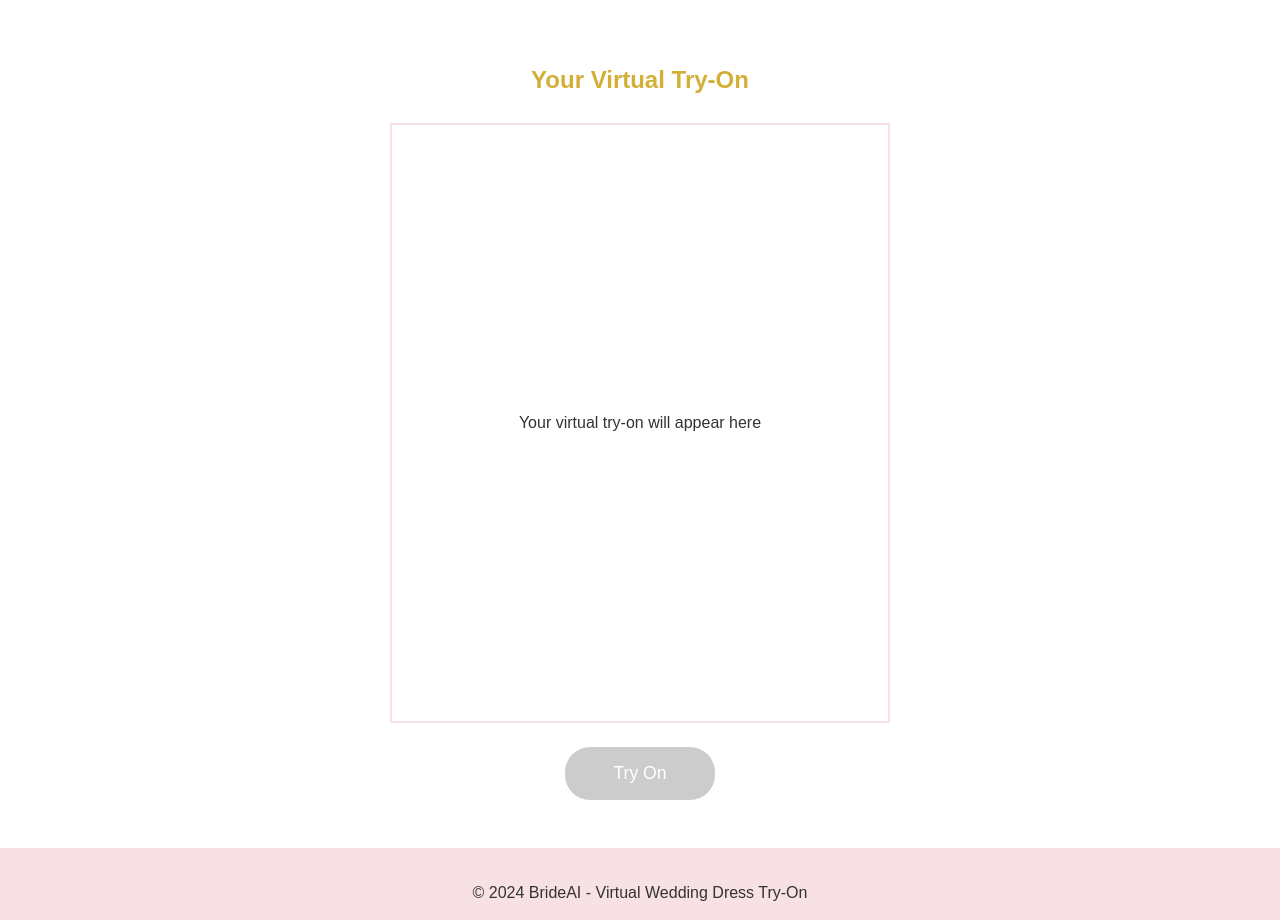
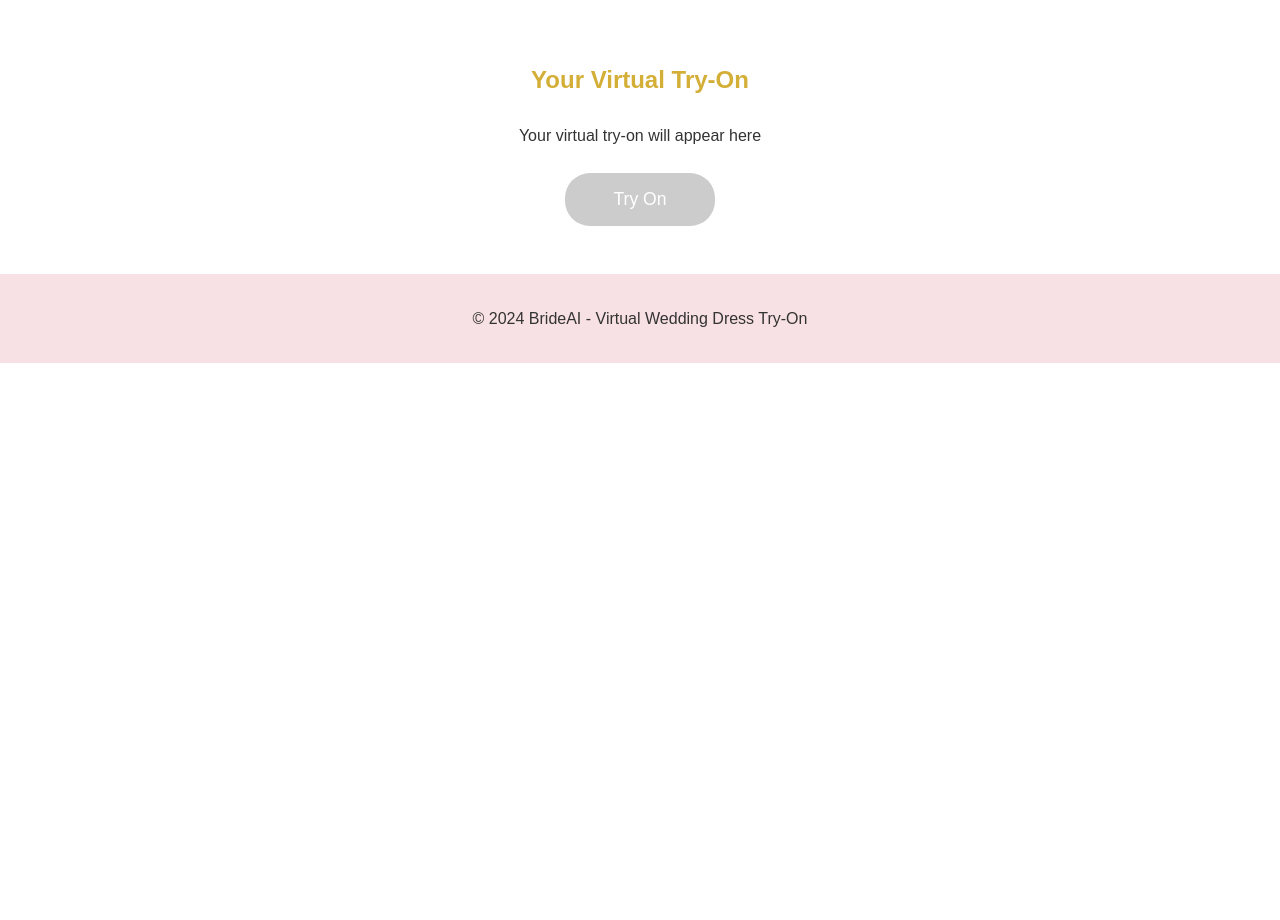
Before and after one commit to uzi-heyzues/BrideAI, a website: page public/index.html in a window 1280 px wide. Shown: the part 1203-2123 px from the top of the page. After the commit the page ends 1566 px from the top, so only its background shows below. Drawn offline with Linux system fonts and the light colour scheme.

Commit message:
Update result image styles for better display

```diff
--- a/public/styles.css
+++ b/public/styles.css
@@ -123,12 +123,15 @@ h2 {
 .result-image {
     width: 100%;
     max-width: 500px;
-    height: 600px;
-    border: 2px solid var(--secondary-color);
-    display: flex;
-    align-items: center;
-    justify-content: center;
-    background-color: var(--primary-color);
+    margin: 0 auto;
+    text-align: center;
+}
+
+.result-image img {
+    max-width: 100%;
+    height: auto;
+    border-radius: 8px;
+    box-shadow: var(--shadow);
 }
 
 .try-on-button {
```
